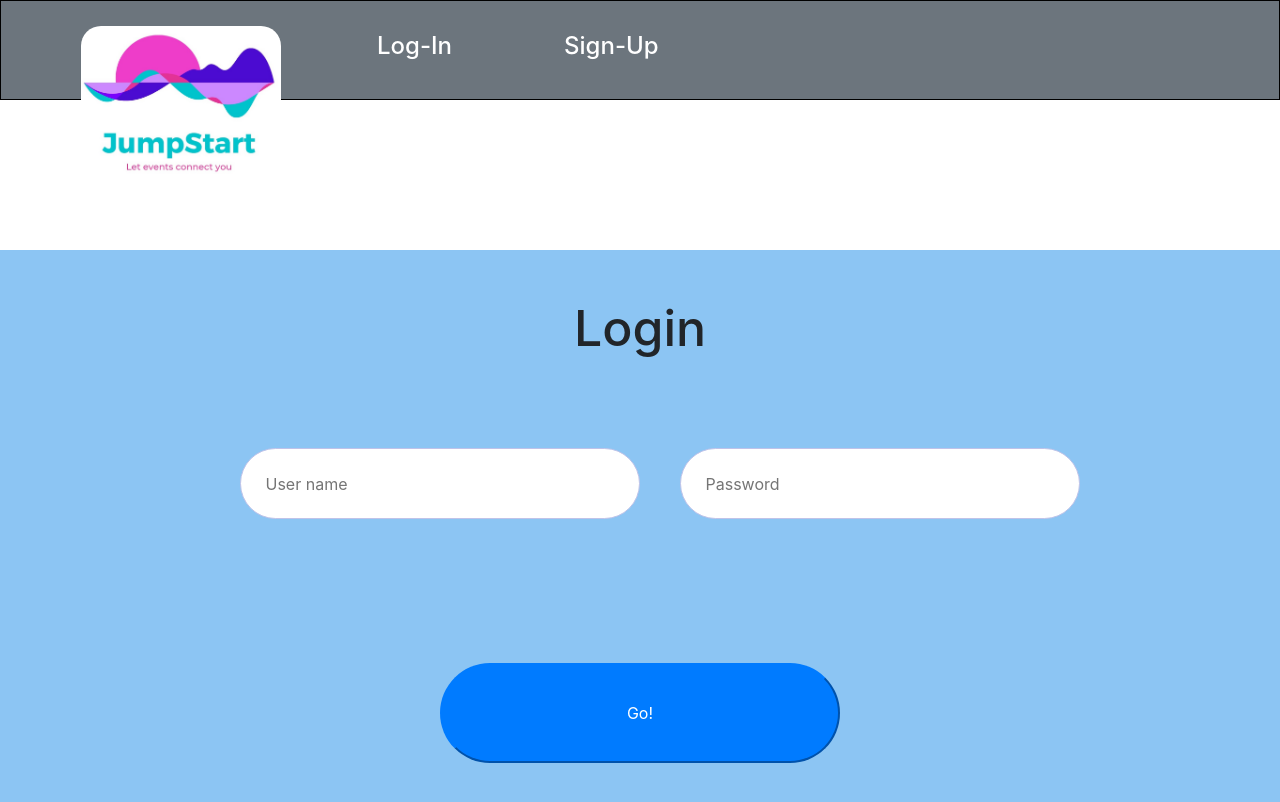
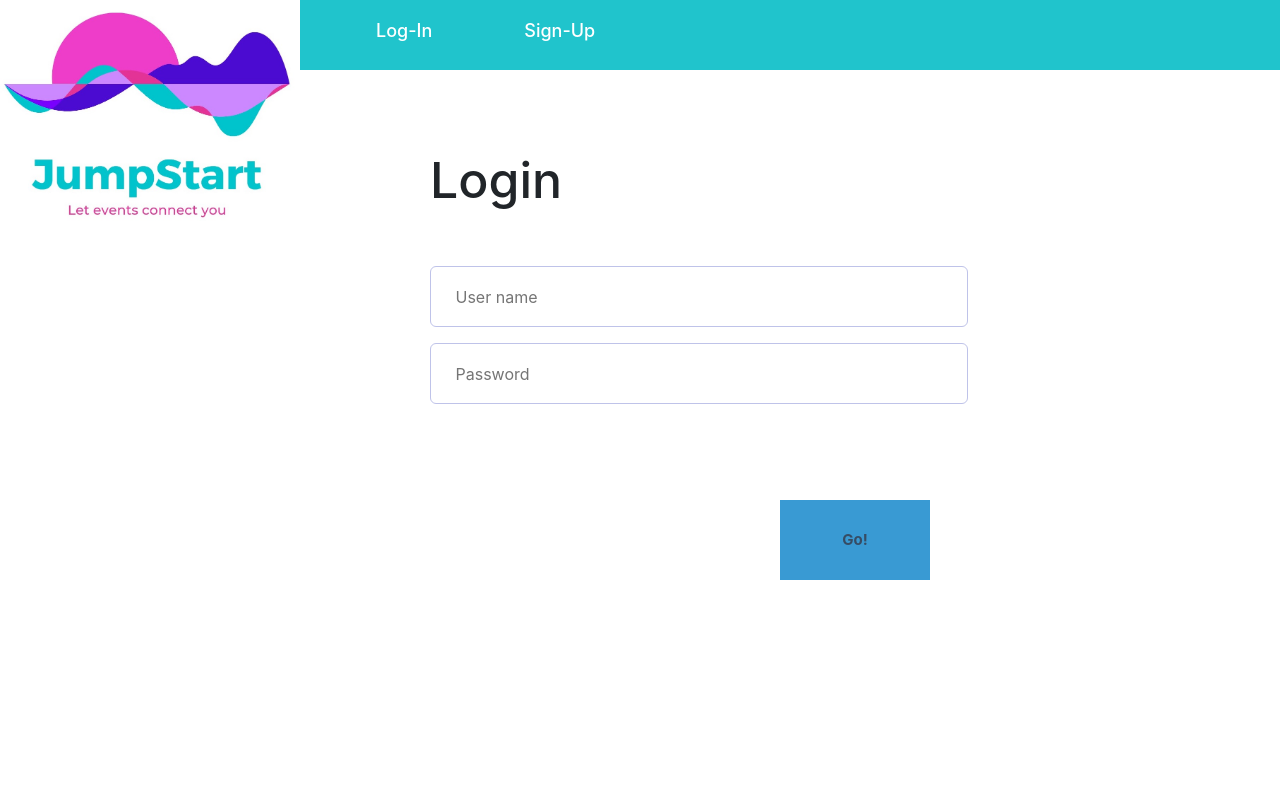
Before and after one commit to noehoro/JumpStart-Frontend, a React (Create React App) app in the folder jumpstart-react/: page / in a window 1280 px wide. Shown: the top 802 px of the page. Built offline with nearby package versions, Linux system fonts and the light colour scheme.

Commit message:
css changes

```diff
--- a/jumpstart-react/package.json
+++ b/jumpstart-react/package.json
@@ -13,7 +13,8 @@
     "react-dom": "^16.13.1",
     "react-input-slider": "^5.1.7",
     "react-router-dom": "^5.2.0",
-    "react-scripts": "3.4.1"
+    "react-scripts": "3.4.1",
+    "react-scroll": "^1.7.16"
   },
   "scripts": {
     "start": "react-scripts start",
--- a/jumpstart-react/src/components/NavBar.css
+++ b/jumpstart-react/src/components/NavBar.css
@@ -1,18 +1,17 @@
 .custom-nav {
   align-items: center;
-  height: 100px;
+  height: 70px;
   padding: 0.5%;
-  font-size: 14px;
+  font-size: 10px;
   color: white;
-  background-color: rgb(108, 117, 125);
+  background-color: #20c4cc;
   min-height: 8vh;
-  border: 0.5px solid black;
 }
 
 .nav-text {
-  margin-left: 80px;
+  margin-left: 60px;
   color: white;
-  font-size: 25px;
+  font-size: 20px;
 }
 
 .info-margin {
@@ -20,9 +19,13 @@
 }
 
 .logo {
-  width: 200px;
+  width: 300px;
   height: auto;
-  margin-left: 80px;
+  margin: 0;
+  margin-top: 150px;
   padding: 0;
-  border-radius: 20px;
 }
+
+.tags{
+  font-size: 18px;
+}
--- a/jumpstart-react/src/components/NavBar.jsx
+++ b/jumpstart-react/src/components/NavBar.jsx
@@ -1,9 +1,9 @@
-import React, {useState} from "react";
-import {Link} from "react-router-dom";
+import React, { useState } from "react";
+import { Link } from "react-router-dom";
 import "./NavBar.css";
 
 const NavBar = (props) => {
-  const {id} = props;
+  const { id } = props;
 
   const handleLogOut = () => {
     localStorage.removeItem("id");
@@ -15,19 +15,19 @@ const NavBar = (props) => {
     <div className="navbar-height">
       <ul className="nav custom-nav align-content-center d-flex">
         <li>
-          <img width="50px" className="logo" src={process.env.PUBLIC_URL + "/logo.jpeg"} />
+          <img className="logo" src={process.env.PUBLIC_URL + "/logo.jpeg"} />
         </li>
         {!id && (
           <li className="nav-item">
             <Link className="nav-link nav-text" to="/">
-              <h4>Log-In</h4>
+              <h4 className="tags">Log-In</h4>
             </Link>
           </li>
         )}
         {!id && (
           <li className="nav-item">
             <Link className="nav-link nav-text" to="/sign-up">
-              <h4>Sign-Up</h4>
+              <h4 className="tags">Sign-Up</h4>
             </Link>
           </li>
         )}
--- a/jumpstart-react/src/pages/Login.css
+++ b/jumpstart-react/src/pages/Login.css
@@ -18,14 +18,13 @@
 .loginContainer {
   width: 100%;
   height: 89vh;
-  background-color: rgb(140, 197, 243);
-  text-align: center;
+  background-color: white;
 }
 
 .loginHeader {
-  padding-top: 20px;
-  margin-top: 0px;
+  margin-top: 32px;
   margin-bottom: 40px;
+  margin-left: 430px;
   font-size: 50px;
 }
 
@@ -91,22 +90,6 @@
     width: 500px;
 }
 
-.box{
-    width: 200px;
-    height: 200px;
-    margin-left: 20px;
-    margin-top: 20px;
-    background-color: rgb(155, 155, 211);
-}
-
-.lightBox{
-    width: 200px;
-    height: 200px;
-    margin-left: 20px;
-    margin-top: 20px;
-    background-color: rgb(211, 173, 155);
-}
-
 .icon {
     width: 40px;
     height: auto;
@@ -144,19 +127,117 @@ input:focus {
 
 .slideCon{
     width: 100%;
+    margin-top: 50px;
     height: auto;
     text-align: center;
 }
 
-.loginBox-2 {
-  width: 400px;
-  height: 71px;
-  margin-top: 50px;
-  margin-left: 40px;
+.loginInput{
+  width: 42%;
+  height: 61px;
+  margin-top: 16px;
+  margin-left: 430px;
+  background-color: inherit;
+
   border: 1px solid rgb(191, 195, 233);
   box-sizing: border-box;
   border-radius: 6px;
   font-size: 16px;
   padding-left: 20px;
-  color: black;
+  color: white;
 }
+
+
+.profileTitle{
+    align-self: center;
+    margin-top: 20px;
+}
+
+.nextButton{
+    width: 100px;
+    height: 40px;
+    margin-top: 20px;
+    align-self: center;
+    background-color: #20c3ca !important;
+    color: #364c64 !important;
+    font-size: 15px !important;
+    font-weight: 700 !important;
+    font-style: bold !important;
+    border: none !important;
+  }
+
+
+  .nextButton:hover {
+    background-color: #57dadf !important;
+    transition: ease-in ;
+  }
+
+  .boxes{
+      margin: auto;
+  }
+
+  .img{
+      width: 180px;
+      height: 180px;
+
+  }
+
+  .box{
+    width: 180px;
+    height: 180px;
+    margin-left: 20px;
+    margin-top: 30px;
+    border: none;
+
+    padding: 0;
+  }
+
+  .img2{
+    width: 180px;
+    height: 180px;
+
+  }
+
+  .lightBox{
+    width: 180px;
+    height: 180px;
+    margin-left: 20px;
+    margin-top: 20px;
+    border: none;
+
+    padding: 0;
+    box-shadow: 0px 0px 20px rgb(147, 207, 141);
+}
+
+.submitButton{
+    width: 200px;
+    height: 80px;
+    margin-top: 20px;
+    align-self: center;
+    background-color: #399ad3 !important;
+    color: #364c64 !important;
+    font-size: 15px !important;
+    font-weight: 700 !important;
+    font-style: bold !important;
+    border: none !important;
+
+  }
+
+
+  .submitButton:hover {
+    background-color: #399ad3 !important;
+    transition: ease-in ;
+    box-shadow: 0px 0px 20px #ebf564
+  }
+
+  .goButton{
+    width: 150px;
+    height: 80px;
+    margin-left: 780px;
+    background-color: #399ad3 !important;
+    color: #364c64 !important;
+    font-size: 15px !important;
+    font-weight: 700 !important;
+    font-style: bold !important;
+    border: none !important;
+  }
--- a/jumpstart-react/src/pages/Login.jsx
+++ b/jumpstart-react/src/pages/Login.jsx
@@ -1,4 +1,4 @@
-import React, {useState, useEffect} from "react";
+import React, { useState, useEffect } from "react";
 import "./Login.css";
 import axios from "axios";
 import Button from "react-bootstrap/Button";
@@ -9,7 +9,7 @@ function Login(props) {
     const [id, setId] = useState("");
 
     const login = () => {
-    const postData = {username: userName, password: password};
+        const postData = { username: userName, password: password };
         axios
             .post("https://jumpstarthack.herokuapp.com/api/login", postData)
             .then((res) => {
@@ -27,14 +27,13 @@ function Login(props) {
 
     return (
         <div>
-      <div className="welcomeHeader"></div>
             <div className="loginContainer">
                 <div>
                     <h1 className="loginHeader pt-5">Login</h1>
                     <input
                         type="text"
                         name="userName"
-            className="loginBox-2 input-color rounded-pill"
+                        className="loginInput"
                         placeholder=" User name"
                         value={userName}
                         onChange={(e) => setUserName(e.target.value)}
@@ -42,14 +41,14 @@ function Login(props) {
                     <input
                         type="password"
                         name="password"
-            className="loginBox-2 input-color rounded-pill"
+                        className="loginInput"
                         placeholder=" Password"
                         value={password}
                         onChange={(e) => setPassword(e.target.value)}
                     />
                     <div className="mt-5 pt-5">
                         <button
-              className="bnt btn-primary mt-5 login-width rounded-pill"
+                            className="goButton"
                             onClick={login}
                         >
                             Go!
```
Also changed, not shown: jumpstart-react/src/pages/BuildProfile.jsx (+118 -37 lines), 1 other file (tests, documents, lock files or other folders). Lines whose indentation alone changed are shown as unchanged.
